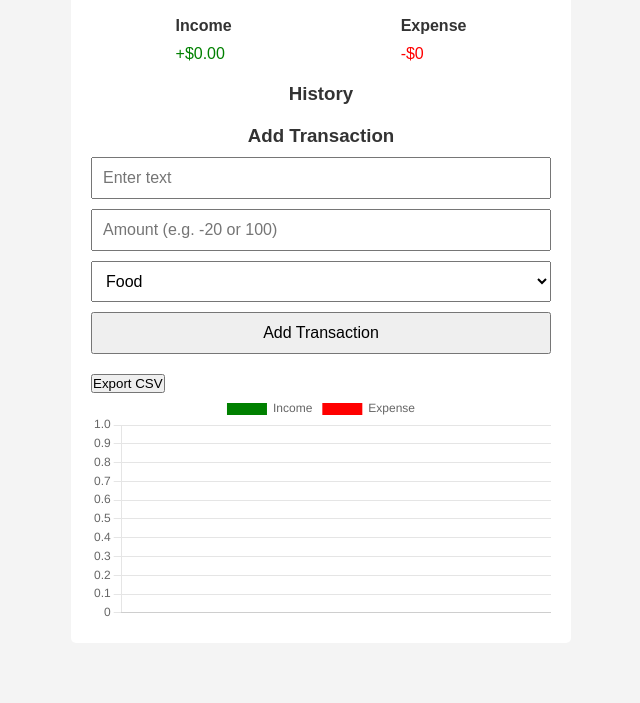
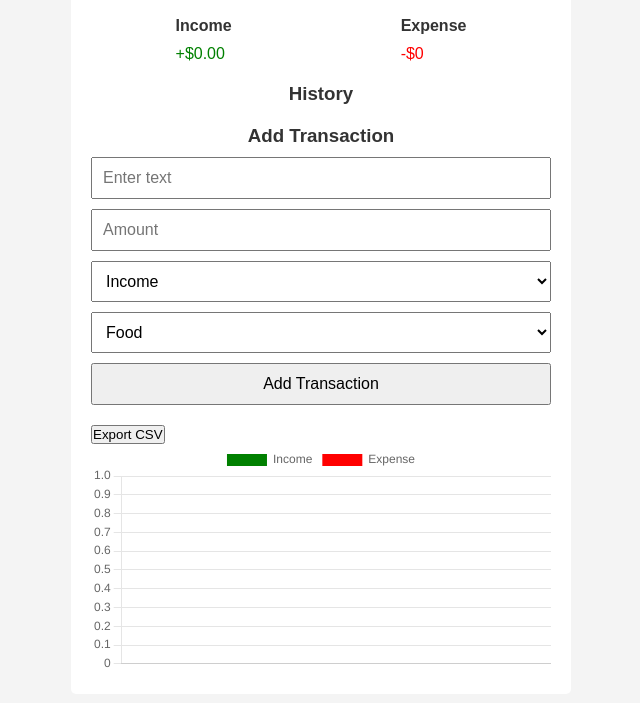
Before and after one commit to 05119/Expense-Tracker, a plain HTML site: page index.html in a window 1280 px wide. Shown: the part 113-816 px from the top of the page, without its empty margins (319-959 px from the left). Drawn offline with nearby package versions, Linux system fonts and the light colour scheme.

Commit message:
Update index.html

```diff
--- a/index.html
+++ b/index.html
@@ -29,7 +29,14 @@
     <h3>Add Transaction</h3>
 <form id="form">
   <input type="text" id="text" placeholder="Enter text" required />
-      <input type="number" id="amount" placeholder="Amount (e.g. -20 or 100)" required />
+
+  <input type="number" id="amount" placeholder="Amount" required />
+
+  <select id="type">
+    <option value="income">Income</option>
+    <option value="expense">Expense</option>
+  </select>
+
   <select id="category">
     <option value="Food">Food</option>
     <option value="Transport">Transport</option>
@@ -37,6 +44,7 @@
     <option value="Leisure">Leisure</option>
     <option value="Others">Others</option>
   </select>
+
   <button type="submit">Add Transaction</button>
 </form>
 
```
Lines whose indentation alone changed are shown as unchanged.
